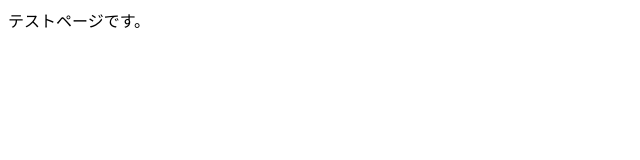
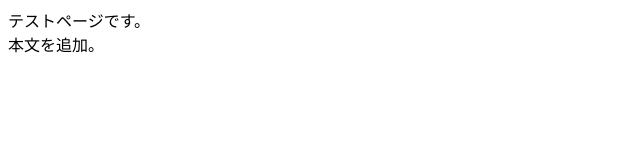
Before and after one commit to inokubo-imiw/test, a plain HTML site: page index.html in a window 1280 px wide. Shown: the whole page, without its empty margins (0-640 px from the left). Drawn offline with Linux system fonts and the light colour scheme.

Commit message:
本文を追加。

```diff
--- a/index.html
+++ b/index.html
@@ -1,5 +1,6 @@
 <html>
 <body>
-	テストページです。
+	テストページです。<br>
+	本文を追加。
 </body>
 </html>
```
